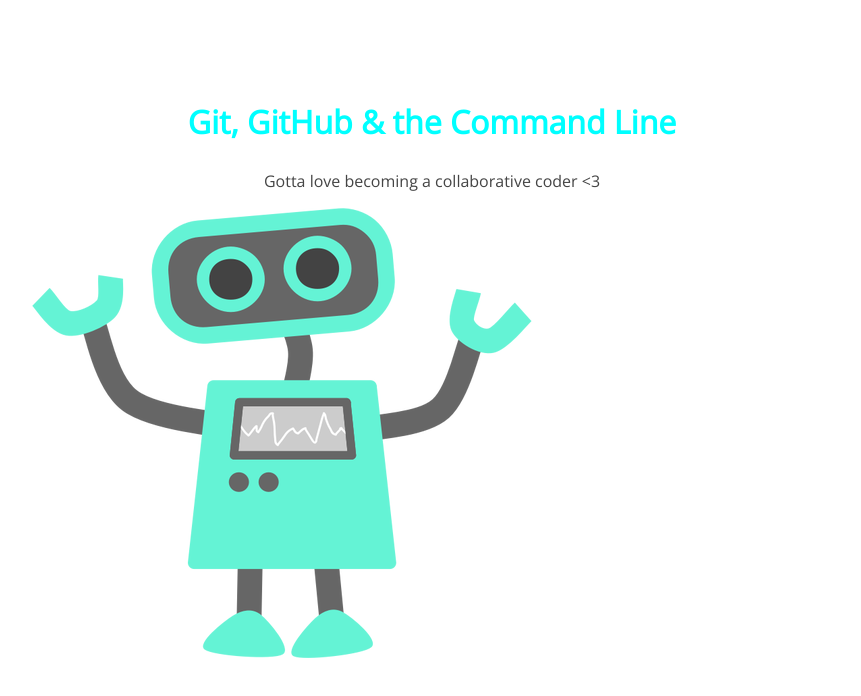
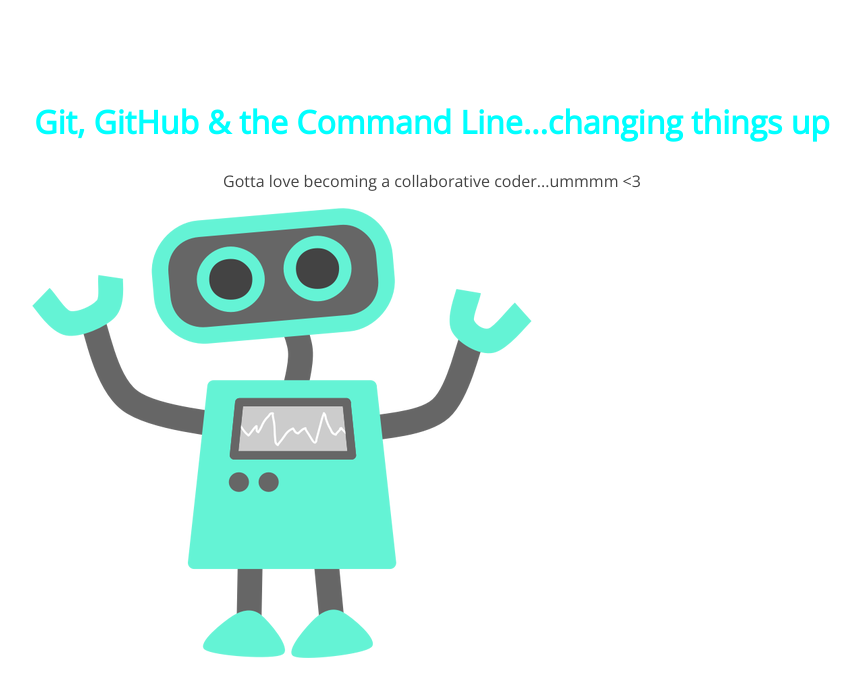
Before and after one commit to Sheax045/105-project, a plain HTML site: page index.html in a window 1280 px wide. Shown: the whole page, without its empty margins (208-1069 px from the left). Drawn offline with nearby package versions, Linux system fonts and the light colour scheme.

Commit message:
changed h1 and p

```diff
--- a/index.html
+++ b/index.html
@@ -8,8 +8,8 @@
 </head>
 <body>
 	<section>
-		<h1>Git, GitHub & the Command Line</h1>
-		<p>Gotta love becoming a collaborative coder <3</p>
+		<h1>Git, GitHub & the Command Line...changing things up</h1>
+		<p>Gotta love becoming a collaborative coder...ummmm <3</p>
 		<img src="img/happy-blue-robot.png">
 	</section>
 </body>
```
